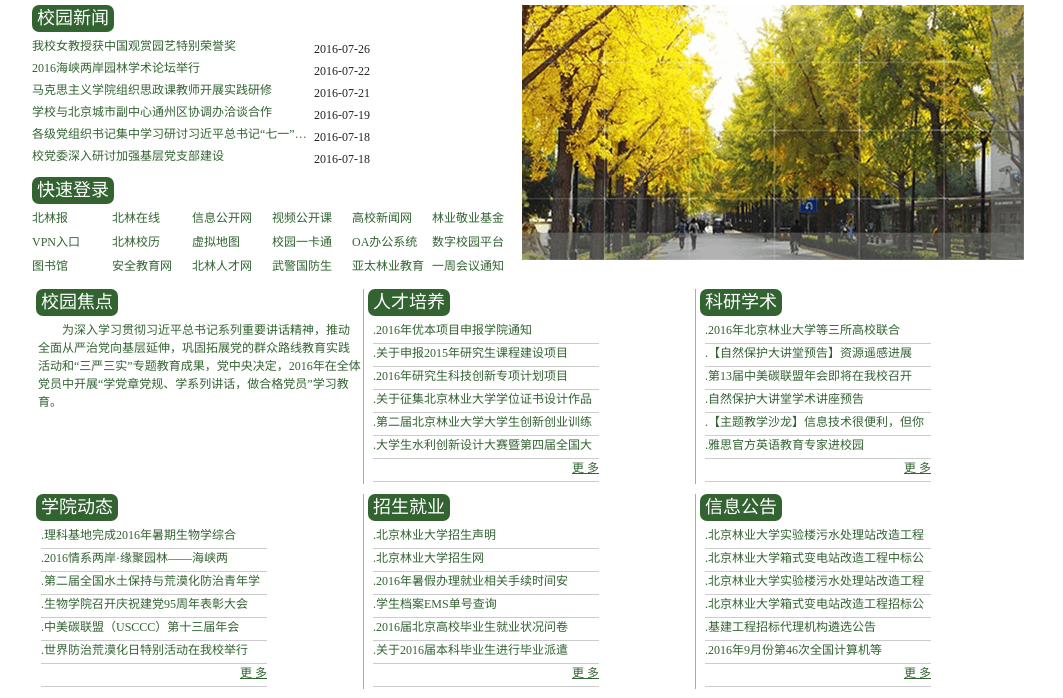
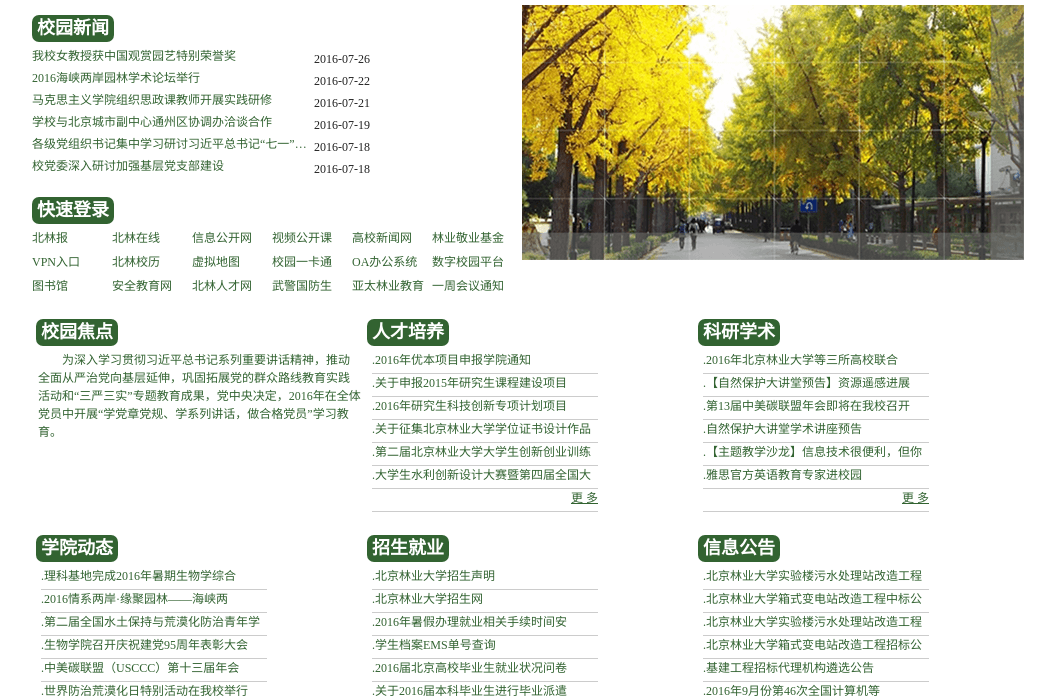
Before and after one commit to mingttong/ResponsiveBjfu2.0, a website: page src/index.html in a window 1280 px wide. Shown: the part 135-833 px from the top of the page, without its empty margins (108-1171 px from the left). Drawn offline with Linux system fonts and the light colour scheme.

Commit message:
去掉了无用的间距

```diff
--- a/src/css/main.css
+++ b/src/css/main.css
@@ -285,9 +285,9 @@ header .main ul li a:hover, a:active {
     float: left;
 }
 
-.content-top .left .xyxw {
-    margin-top: 8px;
-}
+/*.content-top .left .xyxw {*/
+    /*margin-top: 8px;*/
+/*}*/
 
 .content-top .left .xyxw-pic {
     /*display: block;*/
@@ -328,9 +328,9 @@ header .main ul li a:hover, a:active {
     background: url('../img/li.gif') no-repeat;
 }
 
-.content-top .left .ksdl {
-    margin-top: 8px;
-}
+/*.content-top .left .ksdl {*/
+    /*margin-top: 8px;*/
+/*}*/
 
 .content-top .left .ksdl li {
     display: block;
@@ -472,7 +472,7 @@ header .main ul li a:hover, a:active {
 
 .elem {
     width: 32.7%;
-    height: 1.95rem;
+    /*height: 1.95rem;*/
     display: block;
     float: left;
     /*border-left: 1px solid #ccc;*/
@@ -480,7 +480,7 @@ header .main ul li a:hover, a:active {
     /*border-bottom: 1px solid #ccc;*/
     /*border-radius: 10px;*/
     margin-left: 4px;
-    margin-bottom: 10px;
+    /*margin-bottom: 10px;*/
 }
 
 .elem .elem-pic {
@@ -549,7 +549,7 @@ header .main ul li a:hover, a:active {
 
 .content-middle {
     display: block;
-    margin: 8px 0 10px;
+    /*margin: 8px 0 10px;*/
 }
 
 .content-middle .xyjd .xyjd-top {
@@ -584,18 +584,6 @@ header .main ul li a:hover, a:active {
 
 .content-middle .kyxs .elem-pic {
     background: url('../img/kyxs-pic.jpg') no-repeat;
-}
-
-@media only screen and (min-width: 62.5em) {
-    .content-middle .elem:nth-child(1),
-    .content-middle .elem:nth-child(2) {
-        border-right: 1px solid #aaa;
-    }
-
-    .content-bottom .elem:nth-child(1),
-    .content-bottom .elem:nth-child(2) {
-        border-right: 1px solid #aaa;
-    }
 }
 
 @media only screen and (min-width: 30.6875em) and (max-width: 62.5em) {
--- a/src/index.html
+++ b/src/index.html
@@ -48,10 +48,10 @@
         <div class="content-top clearfix">
             <div class="left">
                 <div class="xyxw clearfix">
-                    <span class="title">
+                    <h3 class="title">
                         <!--<img src="img/xyxw.png" alt="校园新闻"/>-->
                         校园新闻
-                    </span>
+                    </h3>
                     <div class="content">
                         <div class="xyxw-pic"><img src="img/pic1.jpg" alt="校园新闻"/></div>
                         <div class="xyxw-content">
@@ -75,10 +75,10 @@
                     </div>
                 </div>
                 <div class="ksdl clearfix">
-                    <span class="title">
+                    <h3 class="title">
                         <!--<img src="img/ksdl.png" alt="快速登录"/>-->
                         快速登录
-                    </span>
+                    </h3>
                     <ul>
                         <li><a href="#">北林报</a>
                         <li><a href="#">北林在线</a></li>
@@ -111,10 +111,10 @@
         </div>
 
         <div class="content-main clearfix">
-            <div class="content-middle">
+            <div class="content-middle clearfix">
                 <div class="elem xyjd">
                     <!--<img src="img/xyjd.png" alt="校园焦点"/>-->
-                    <span class="title">校园焦点</span>
+                    <h3 class="title">校园焦点</h3>
 
                     <div class="xyjd-top clearfix">
                         <img src="img/pic2.jpg" alt="图片"/>
@@ -127,7 +127,7 @@
                 </div>
                 <div class="elem rcpy">
                     <!--<img src="img/rcpy.png" alt="人才培养"/>-->
-                    <span class="title">人才培养</span>
+                    <h3 class="title">人才培养</h3>
 
                     <div class="content">
                         <div class="elem-pic"></div>
@@ -144,7 +144,7 @@
                 </div>
                 <div class="elem kyxs">
                     <!--<img src="img/kyxs.png" alt="科研学术"/>-->
-                    <span class="title">科研学术</span>
+                    <h3 class="title">科研学术</h3>
 
                     <div class="content">
                         <div class="elem-pic"></div>
@@ -161,10 +161,10 @@
                 </div>
             </div>
 
-            <div class="content-bottom">
+            <div class="content-bottom clearfix">
                 <div class="elem xydt">
                     <!--<img src="img/xydt.png" alt="学院动态"/>-->
-                    <span class="title">学院动态</span>
+                    <h3 class="title">学院动态</h3>
 
                     <div class="content">
                         <div class="elem-pic"></div>
@@ -181,7 +181,7 @@
                 </div>
                 <div class="elem zsjy">
                     <!--<img src="img/zsjy.png" alt="招生就业"/>-->
-                    <span class="title">招生就业</span>
+                    <h3 class="title">招生就业</h3>
 
                     <div class="content">
                         <div class="elem-pic"></div>
@@ -198,7 +198,7 @@
                 </div>
                 <div class="elem xxgg">
                     <!--<img src="img/xxgg.png" alt="信息公告"/>-->
-                    <span class="title">信息公告</span>
+                    <h3 class="title">信息公告</h3>
 
                     <div class="content">
                         <div class="elem-pic"></div>
```
